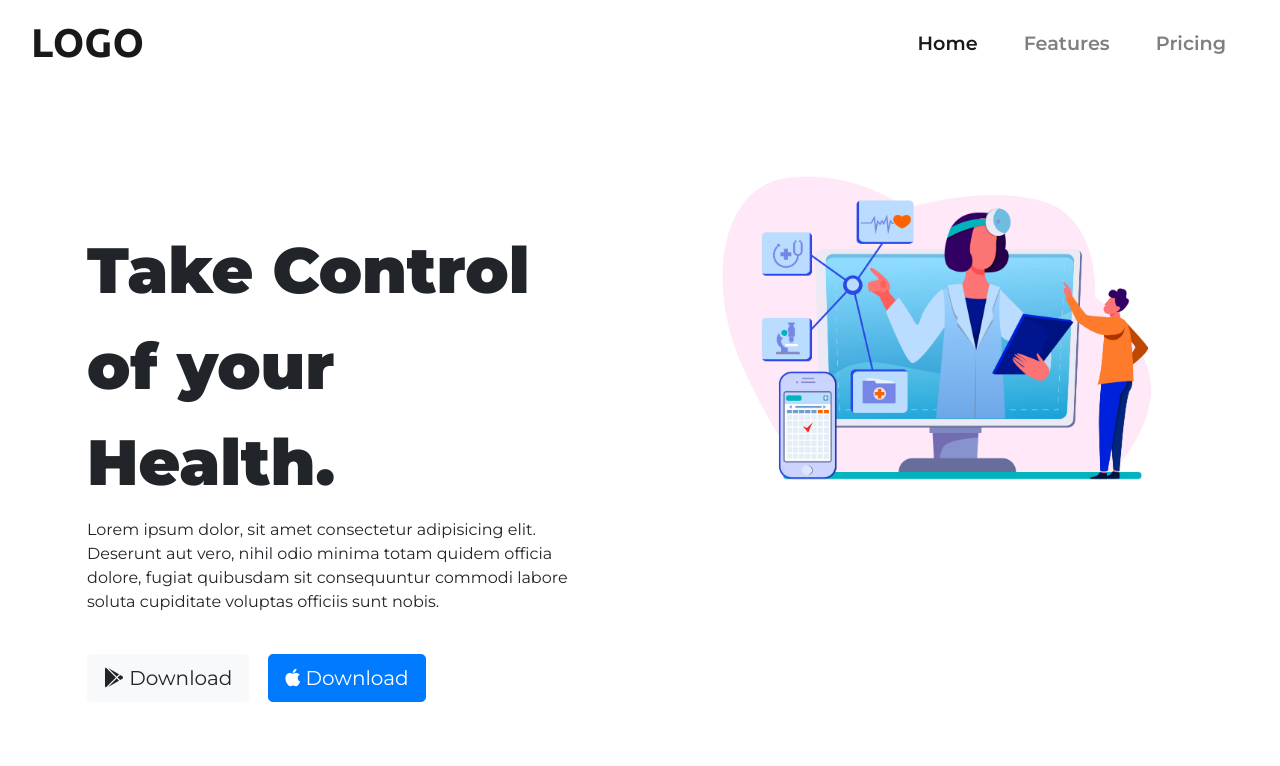
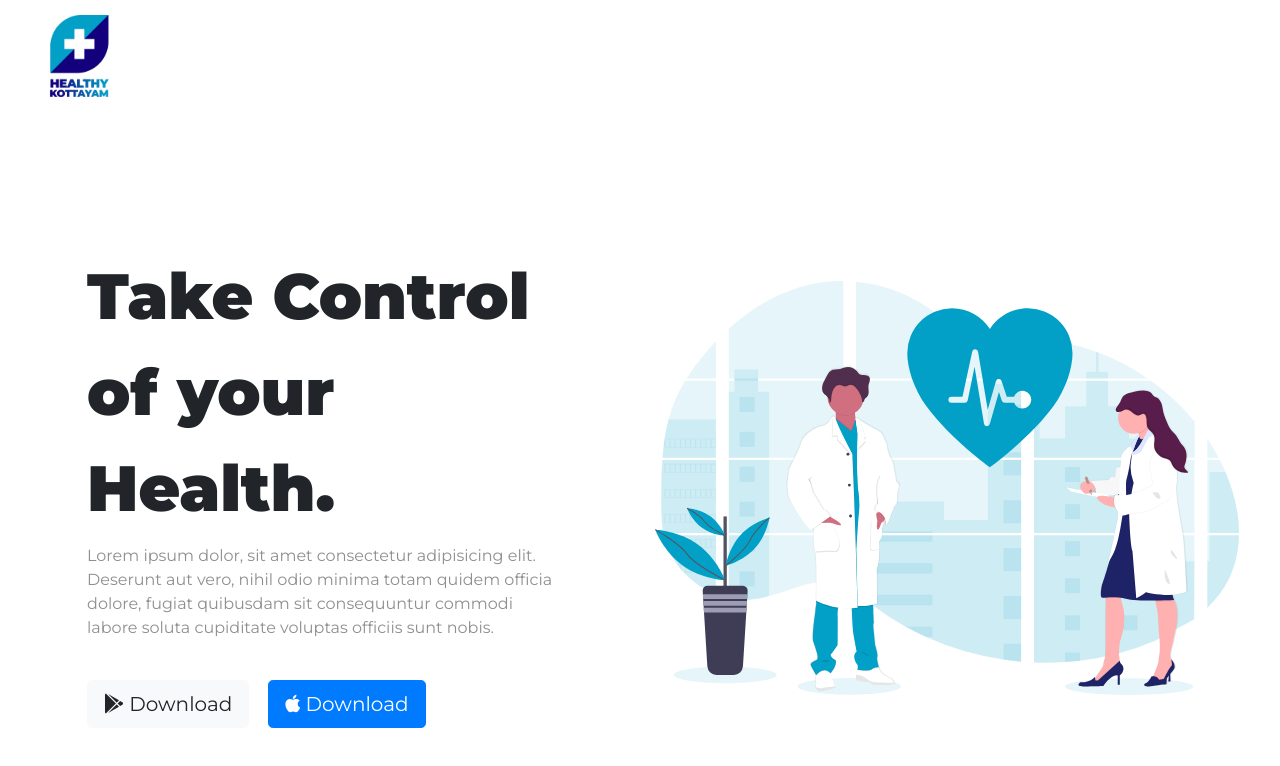
Before and after one commit to shan-shaji/Healthy-Kottayam, a plain HTML site: page index.html in a window 1280 px wide. Drawn offline with nearby package versions, Linux system fonts and the light colour scheme.

Commit message:
updated file

```diff
--- a/css/style.css
+++ b/css/style.css
@@ -7,6 +7,10 @@ body {
 
 .navbar {
   background-color: #fff;
+}
+
+.nav-logo {
+  width: 6rem;
 }
 
 .navbar-brand {
@@ -60,8 +64,9 @@ h5 {
   margin: 5% 3% 0px 0px;
 }
 
-.tittle-content p {
+.title-content p {
   color: #8f8f8f;
+  padding-right: 20px;
 }
 
 /* Tittle image */
@@ -71,3 +76,7 @@ h5 {
   height: 100%;
   position: relative;
 }
+
+.title-content-image {
+  height: 100%;
+}
--- a/index.html
+++ b/index.html
@@ -1,31 +1,45 @@
 <!DOCTYPE html>
 <html lang="en">
-
   <head>
     <meta charset="UTF-8" />
     <meta name="viewport" content="width=device-width, initial-scale=1.0" />
     <title>Corona-website</title>
 
     <!-- fontawesome -->
-    <script src="https://kit.fontawesome.com/b83377456d.js" crossorigin="anonymous"></script>
+    <script
+      src="https://kit.fontawesome.com/b83377456d.js"
+      crossorigin="anonymous"
+    ></script>
 
     <!-- css styles -->
-    <link rel="stylesheet" href="https://stackpath.bootstrapcdn.com/bootstrap/4.4.1/css/bootstrap.min.css"
-        integrity="sha384-Vkoo8x4CGsO3+Hhxv8T/Q5PaXtkKtu6ug5TOeNV6gBiFeWPGFN9MuhOf23Q9Ifjh" crossorigin="anonymous" />
+    <link
+      rel="stylesheet"
+      href="https://stackpath.bootstrapcdn.com/bootstrap/4.4.1/css/bootstrap.min.css"
+      integrity="sha384-Vkoo8x4CGsO3+Hhxv8T/Q5PaXtkKtu6ug5TOeNV6gBiFeWPGFN9MuhOf23Q9Ifjh"
+      crossorigin="anonymous"
+    />
     <link rel="stylesheet" href="css/style.css" />
 
     <!-- bootsrap scripts -->
-    <script src="https://code.jquery.com/jquery-3.4.1.slim.min.js"
+    <script
+      src="https://code.jquery.com/jquery-3.4.1.slim.min.js"
       integrity="sha384-J6qa4849blE2+poT4WnyKhv5vZF5SrPo0iEjwBvKU7imGFAV0wwj1yYfoRSJoZ+n"
-        crossorigin="anonymous"></script>
-    <script src="https://cdn.jsdelivr.net/npm/popper.js@1.16.0/dist/umd/popper.min.js"
+      crossorigin="anonymous"
+    ></script>
+    <script
+      src="https://cdn.jsdelivr.net/npm/popper.js@1.16.0/dist/umd/popper.min.js"
       integrity="sha384-Q6E9RHvbIyZFJoft+2mJbHaEWldlvI9IOYy5n3zV9zzTtmI3UksdQRVvoxMfooAo"
-        crossorigin="anonymous"></script>
-    <script src="https://stackpath.bootstrapcdn.com/bootstrap/4.4.1/js/bootstrap.min.js"
+      crossorigin="anonymous"
+    ></script>
+    <script
+      src="https://stackpath.bootstrapcdn.com/bootstrap/4.4.1/js/bootstrap.min.js"
       integrity="sha384-wfSDF2E50Y2D1uUdj0O3uMBJnjuUD4Ih7YwaYd1iqfktj0Uod8GCExl3Og8ifwB6"
-        crossorigin="anonymous"></script>
-    <link href="https://fonts.googleapis.com/css?family=Montserrat:400,500,600,900|Ubuntu:400,500,700&display=swap"
-        rel="stylesheet" />
+      crossorigin="anonymous"
+    ></script>
+    <link
+      href="https://fonts.googleapis.com/css?family=Montserrat:400,500,600,900|Ubuntu:400,500,700&display=swap"
+      rel="stylesheet"
+    />
   </head>
 
   <body>
@@ -34,26 +48,11 @@
         <!-- navbar -->
 
         <nav class="navbar navbar-expand-lg navbar-light">
-                <a href="#" class="navbar-brand">LOGO</a>
-
-                <button class="navbar-toggler" type="button" data-toggle="collapse" data-target="#navbarNav"
-                    aria-controls="navbarNav" aria-expanded="false" aria-label="Toggle navigation">
-                    <span class="navbar-toggler-icon"></span>
-                </button>
-
-                <div class="collapse navbar-collapse" id="navbarNav">
-                    <ul class="navbar-nav ml-auto">
-                        <li class="nav-item active">
-                            <a class="nav-link" href="#">Home<span class="sr-only">(current)</span></a>
-                        </li>
-                        <li class="nav-item">
-                            <a class="nav-link" href="#">Features</a>
-                        </li>
-                        <li class="nav-item">
-                            <a class="nav-link" href="#">Pricing</a>
-                        </li>
-                    </ul>
-                </div>
+          <img
+            src="images/Logo1.png"
+            class="d-inline-block align-top nav-logo"
+            alt=""
+          />
         </nav>
       </div>
 
@@ -80,14 +79,14 @@
 
         <div class="col-lg-6 main-content-image">
           <div class="title-content-image">
-                    <img src="images/vector.jpg" alt="" class="title-image" />
+            <img
+              src="images/undraw_medicine_b1ol (2).svg"
+              alt=""
+              class="title-image"
+            />
           </div>
         </div>
       </div>
     </section>
-
-
-
   </body>
-
 </html>
```
Also changed, not shown: images/Logo1.png (added), images/undraw_medicine_b1ol (2).svg (added). Lines whose indentation alone changed are shown as unchanged.
